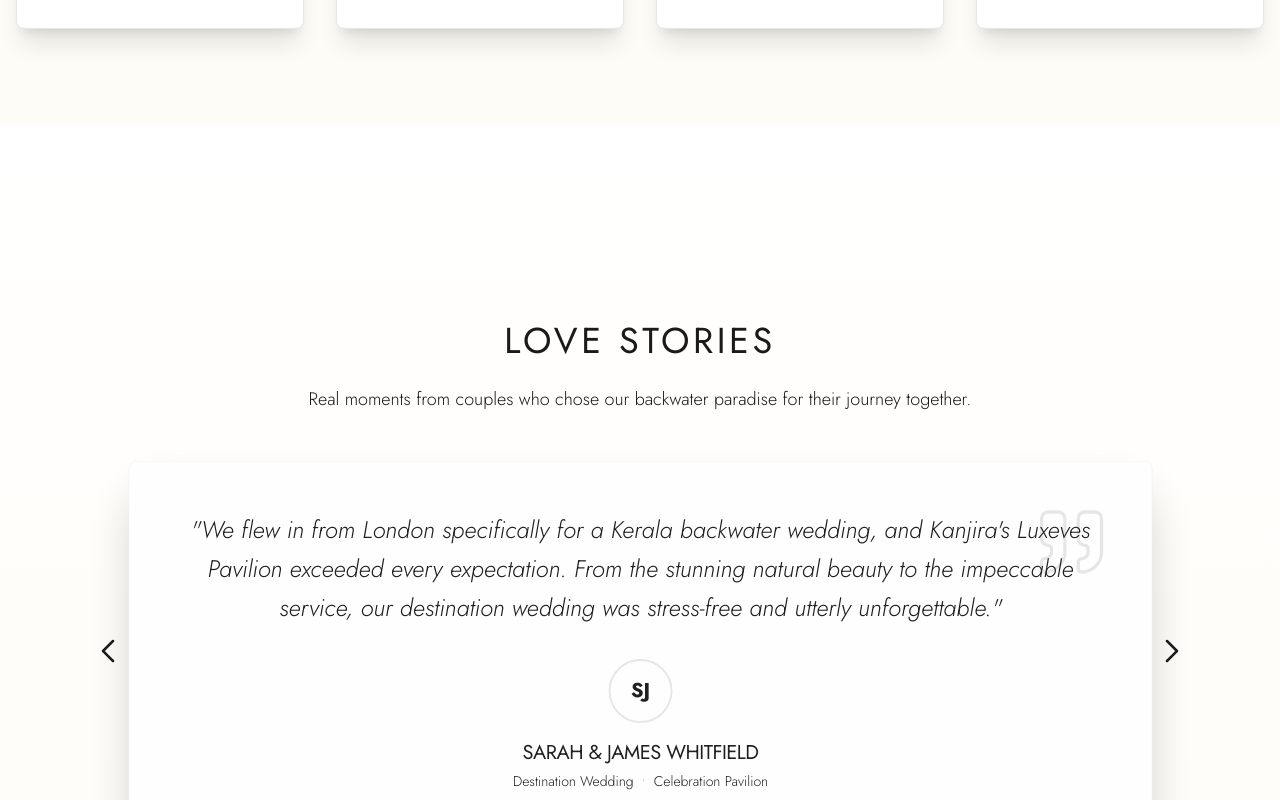
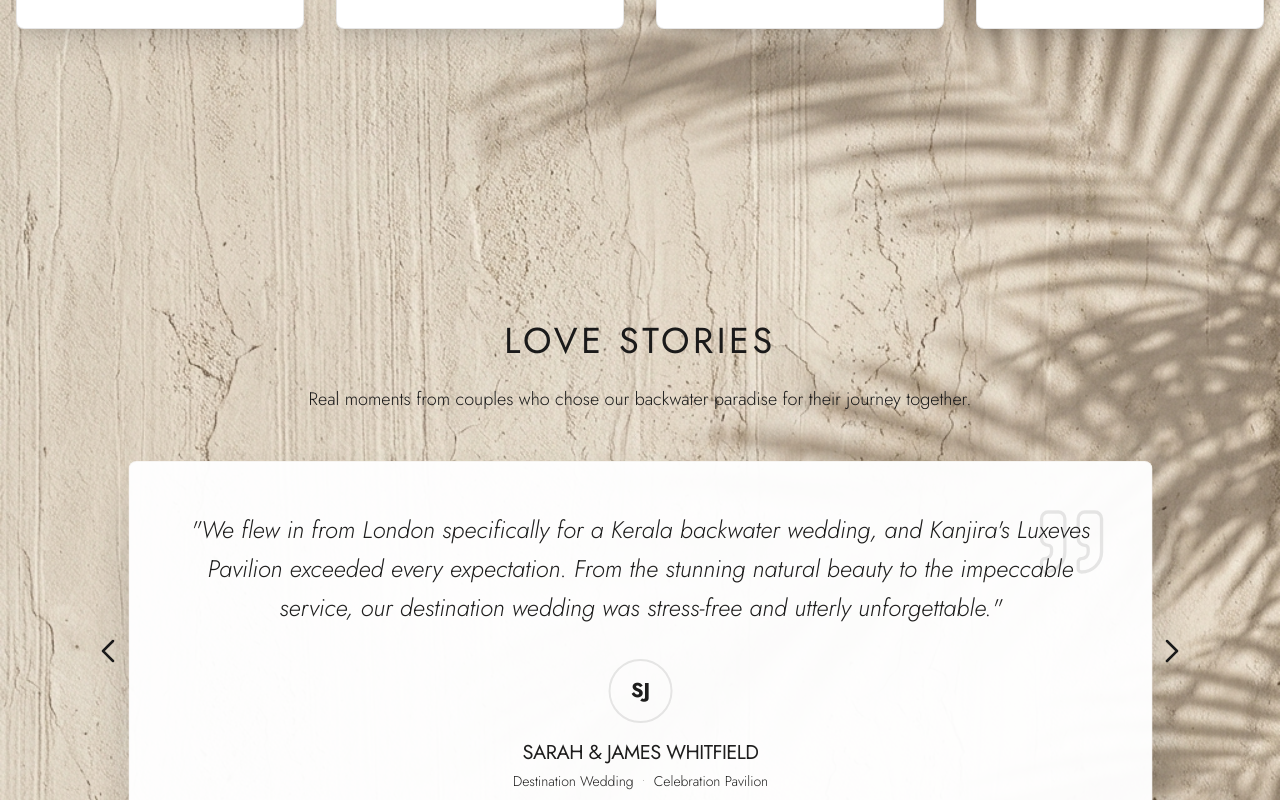
Before and after one commit to Krishnadasks28/kanjiraspavilion, a React (Vite) app: page /about in a window 1280 px wide. Shown: the part 1380-2180 px from the top of the page. Built offline with nearby package versions, Linux system fonts and the light colour scheme.

Commit message:
texture background all

```diff
--- a/src/app/components/DestinationSection.tsx
+++ b/src/app/components/DestinationSection.tsx
@@ -33,14 +33,8 @@ export function DestinationSection() {
 
   return (
     <section ref={ref} className="relative py-20 md:py-32 overflow-hidden">
-      {/* Textured Background with Palm Shadow */}
-      <div className="absolute inset-0">
-        <ImageWithFallback
-          src="/images/texture-destination.png"
-          alt="Luxury textured wall with palm shadow"
-          className="w-full h-full object-cover"
-        />
-      </div>
+      {/* Subtle tint to distinguish this section over the global texture */}
+      <div className="absolute inset-0 bg-primary/5" />
 
       {/* Content */}
       <div className="relative px-4 sm:px-6 lg:px-8">
--- a/src/app/components/TestimonialsSection.tsx
+++ b/src/app/components/TestimonialsSection.tsx
@@ -66,7 +66,7 @@ export function TestimonialsSection() {
     <section
       id="testimonials"
       ref={ref}
-      className="py-24 md:py-40 px-4 sm:px-6 lg:px-8 bg-gradient-to-b from-white to-secondary overflow-hidden"
+      className="py-24 md:py-40 px-4 sm:px-6 lg:px-8 overflow-hidden"
     >
       <div className="max-w-5xl mx-auto">
         {/* Section Header */}
--- a/src/styles/theme.css
+++ b/src/styles/theme.css
@@ -2,17 +2,17 @@
 
 :root {
   --font-size: 16px;
-  --background: #FEFCF6;
+  --background: rgba(254, 252, 246, 0.55);
   --foreground: #1A1A1A;
-  --card: #FFFFFF;
+  --card: rgba(255,255,255,0.80);
   --card-foreground: #1A1A1A;
-  --popover: #FFFFFF;
+  --popover: rgba(255,255,255,0.90);
   --popover-foreground: #1A1A1A;
   --primary: #1A1A1A;
   --primary-foreground: #FEFCF6;
-  --secondary: #FAF8F0;
+  --secondary: rgba(250, 248, 240, 0.70);
   --secondary-foreground: #1A1A1A;
-  --muted: #F5F1E6;
+  --muted: rgba(245, 241, 230, 0.80);
   --muted-foreground: #6F6F6F;
   --accent: #8C7B6E;
   --accent-foreground: #FFFFFF;
@@ -149,13 +149,17 @@
   }
 
   body {
-    @apply bg-background text-foreground;
+    @apply text-foreground;
     font-family: 'Jost', sans-serif;
     font-size: 1.125rem;
     line-height: 1.66;
     font-weight: 300;
     -webkit-font-smoothing: antialiased;
     -moz-osx-font-smoothing: grayscale;
+    background-image: url('/images/texture-destination.png');
+    background-size: cover;
+    background-attachment: fixed;
+    background-position: center;
   }
 
   html {
```
